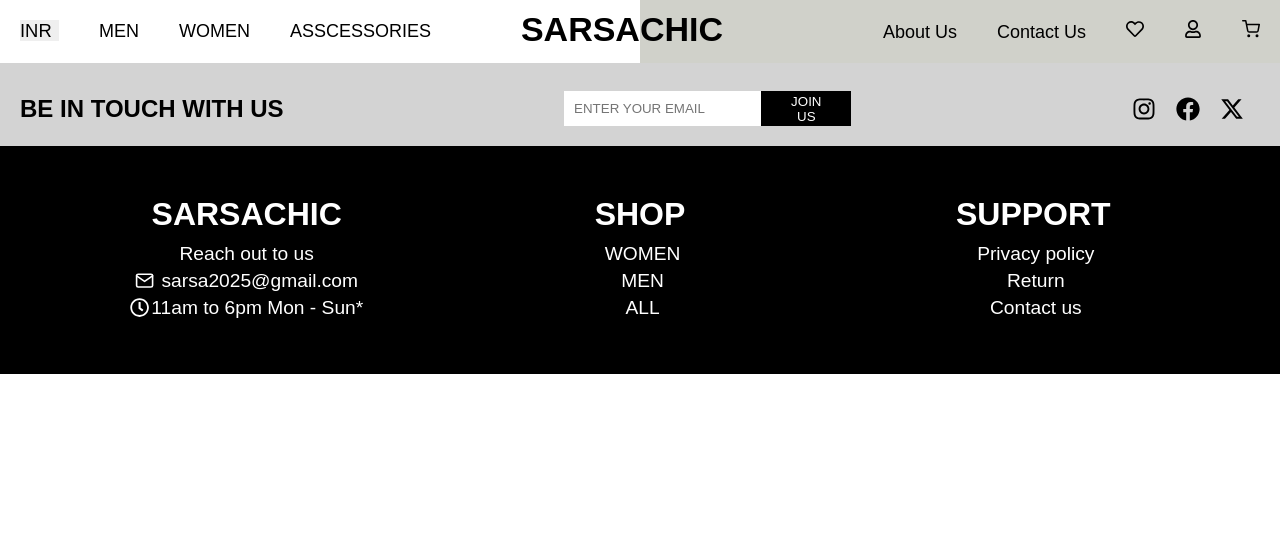
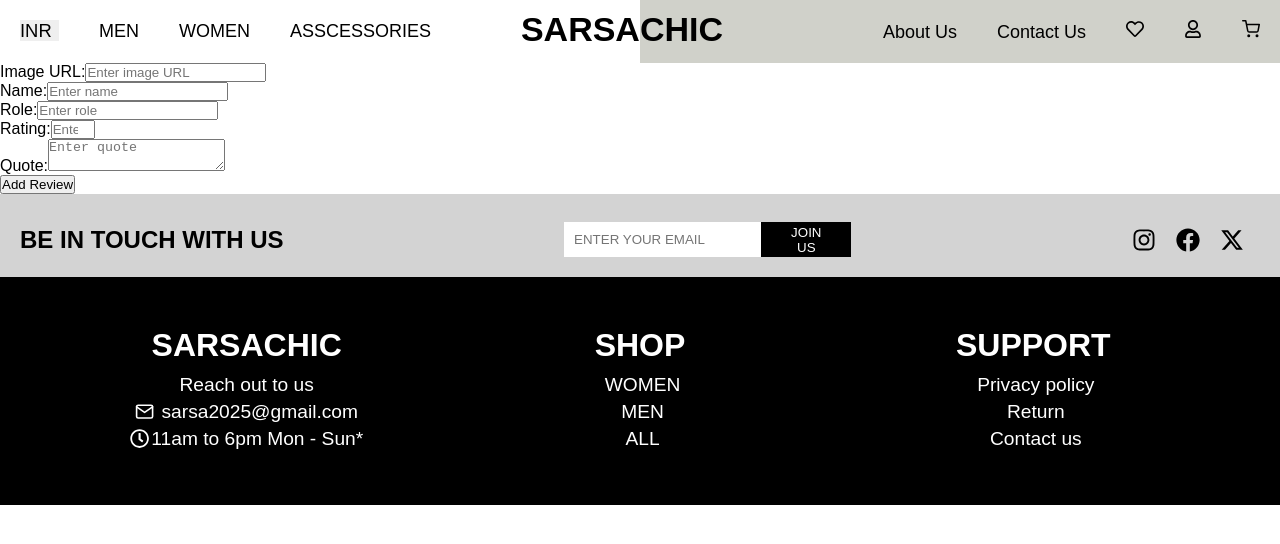
Before and after one commit to avdhesh0009/Sarsachic_Website, a React (Vite) app in the folder sarsa-skleton/: page /review-form in a window 1280 px wide. Shown: the top 544 px of the page. Built offline with nearby package versions, Linux system fonts and the light colour scheme; no server answers.

Commit message:
frontend changes

```diff
--- a/sarsa-skleton/package.json
+++ b/sarsa-skleton/package.json
@@ -14,6 +14,7 @@
     "axios": "^1.7.2",
     "firebase": "^10.12.3",
     "react": "18.3.1",
+    "react-avatar-edit": "^1.2.0",
     "react-dom": "^18.0.0",
     "react-icons": "5.2.1",
     "react-router-dom": "^6.23.1",
--- a/sarsa-skleton/src/App.jsx
+++ b/sarsa-skleton/src/App.jsx
@@ -26,6 +26,7 @@
 import Wishlist from "./pages/Products/Wishlist.jsx";
 
 import VerifyForgotPasswordLink from "./pages/VerifyForgotPasswordLink.jsx";
+import AddReviewForm from "./pages/AddReviewForm.jsx";
 
 
 
@@ -57,6 +58,7 @@
         <Route element={<MyOrders />} path="/myOrders" />
         <Route element={<MyWishlist />} path="/mywishlist" />
         <Route element={<UpdatePassword />} path="/updatepassword" />
+        <Route element={<AddReviewForm/>} path="/review-form"/>
       </Routes>
       <Footer />
     </BrowserRouter>
--- a/sarsa-skleton/src/components/OAuth.jsx
+++ b/sarsa-skleton/src/components/OAuth.jsx
@@ -36,9 +36,9 @@
         },
       );
       setUser(response.data.data);
-      // const data = response.data;
+      const data = response.data;
       // console.log(data);
-      // localStorage.setItem('sarsaUser', JSON.stringify({user:data.data.user, accessToken : data.data.accessToken}));
+      localStorage.setItem('sarsaUser', JSON.stringify({user:data.data.user, accessToken : data.data.accessToken}));
       navigate(location.state?.from ? location.state.from : "/");
     } catch (error) {
       console.log(error);
--- /dev/null
+++ b/sarsa-skleton/src/components/ProfileImageUpload.jsx
@@ -0,0 +1,130 @@
+import React, { useState, useEffect, useContext } from 'react';
+import AvatarEditor from 'react-avatar-edit';
+import useAxiosPublic from '../hooks/useAxios';
+import { WebContext } from '../providers/WebProvider';
+import editiconImg from '../images/editicon.jpg';
+
+const ProfileImageUpload = () => {
+  const [preview, setPreview] = useState(null);
+  const [src, setSrc] = useState(null);
+  const [isEditing, setIsEditing] = useState(true); // Add state to control editing
+  const [originalSrc, setOriginalSrc] = useState(null); // Store the original image URL
+  const axios = useAxiosPublic();
+  const { setUser, user } = useContext(WebContext);
+
+  useEffect(() => {
+    // Fetch the user data including the profile image URL when the component mounts
+    const fetchUserData = async () => {
+      try {
+        const response = await axios.get(`/users/image-url/${user.user._id}`);
+        console.log(response.data.data);
+        setSrc(response.data.data);
+        setOriginalSrc(response.data.data); // Store the original image URL
+        setIsEditing(false); // Disable editing if an image is already uploaded
+      } catch (error) {
+        console.error("Error fetching user data:", error);
+      }
+    };
+
+    fetchUserData();
+  }, []);
+
+  const onClose = () => {
+    setPreview(null);
+  };
+
+  const onCrop = (view) => {
+    setPreview(view);
+  };
+
+  const onBeforeFileLoad = (elem) => {
+    if (elem.target.files[0].size > 5242880) {
+      alert("File is greater than 5mb!");
+      elem.target.value = "";
+    }
+  };
+
+  const handleUpload = async () => {
+    if (preview) {
+      const response = await fetch(preview);
+      const blob = await response.blob();
+      const file = new File([blob], "profile.png", { type: "image/png" });
+      const formData = new FormData();
+      formData.append('profile-image', file);
+
+      const result = await axios.post(`/users/upload-profile-image/${user.user._id}`, formData, {
+        headers: {
+          'Content-Type': 'multipart/form-data',
+        },
+      });
+
+      setSrc(result.data.data.profileImage);
+      setOriginalSrc(result.data.data.profileImage); // Update the original image URL after successful upload
+      setIsEditing(false); // Disable editing after successful upload
+    }
+  };
+
+  const editProfileImage = () => {
+    setIsEditing(true);
+    setPreview(null); // Clear the preview when editing starts again
+  };
+
+  const cancelEdit = () => {
+    setIsEditing(false);
+    setSrc(originalSrc); // Revert to the original image URL
+    setPreview(null); // Clear the preview
+  };
+
+  return (
+    <div>
+      <div style={{ textAlign: 'center' }}>
+        <h3>Profile Image</h3>
+        {isEditing ? (
+          <AvatarEditor
+            width={250}
+            height={250}
+            onCrop={onCrop}
+            onClose={onClose}
+            onBeforeFileLoad={onBeforeFileLoad}
+            src={src}
+            label="Upload"
+          />
+        ) : (
+          <img
+            src={src}
+            alt="Profile"
+            style={{
+              borderRadius: '50%',
+              width: '150px',
+              height: '150px',
+              objectFit: 'cover',
+            }}
+          />
+        )}
+        {preview && isEditing && (
+          <div style={{ marginTop: '20px' }}>
+            <img
+              src={preview}
+              alt="Profile Preview"
+              style={{
+                borderRadius: '50%',
+                width: '150px',
+                height: '150px',
+                objectFit: 'cover',
+              }}
+            />
+            <button onClick={handleUpload}>Upload</button>
+            <button onClick={cancelEdit}>Cancel</button>
+          </div>
+        )}
+      </div>
+      {!isEditing && (
+        <button onClick={editProfileImage}>
+          <img src={editiconImg} alt="Edit" /> Edit
+        </button>
+      )}
+    </div>
+  );
+};
+
+export default ProfileImageUpload;
--- /dev/null
+++ b/sarsa-skleton/src/pages/AddReviewForm.jsx
@@ -0,0 +1,96 @@
+import React, { useState } from 'react';
+
+const AddReviewForm = ({ onSubmit }) => {
+  const [review, setReview] = useState({
+    imageUrl: '',
+    name: '',
+    role: '',
+    rating: '',
+    quote: '',
+  });
+
+  const handleChange = (e) => {
+    const { name, value } = e.target;
+    setReview({
+      ...review,
+      [name]: value,
+    });
+  };
+
+  const handleSubmit = (e) => {
+    e.preventDefault();
+    if (onSubmit) {
+      onSubmit(review);
+    }
+    setReview({
+      imageUrl: '',
+      name: '',
+      role: '',
+      rating: '',
+      quote: '',
+    });
+  };
+
+  return (
+    <form onSubmit={handleSubmit}>
+      <div>
+        <label>Image URL:</label>
+        <input
+          type="text"
+          name="imageUrl"
+          value={review.imageUrl}
+          onChange={handleChange}
+          placeholder="Enter image URL"
+        />
+      </div>
+      <div>
+        <label>Name:</label>
+        <input
+          type="text"
+          name="name"
+          value={review.name}
+          onChange={handleChange}
+          placeholder="Enter name"
+          required
+        />
+      </div>
+      <div>
+        <label>Role:</label>
+        <input
+          type="text"
+          name="role"
+          value={review.role}
+          onChange={handleChange}
+          placeholder="Enter role"
+          required
+        />
+      </div>
+      <div>
+        <label>Rating:</label>
+        <input
+          type="number"
+          name="rating"
+          value={review.rating}
+          onChange={handleChange}
+          placeholder="Enter rating"
+          min="1"
+          max="5"
+          required
+        />
+      </div>
+      <div>
+        <label>Quote:</label>
+        <textarea
+          name="quote"
+          value={review.quote}
+          onChange={handleChange}
+          placeholder="Enter quote"
+          required
+        />
+      </div>
+      <button type="submit">Add Review</button>
+    </form>
+  );
+};
+
+export default AddReviewForm;
--- a/sarsa-skleton/src/pages/Login/Login.jsx
+++ b/sarsa-skleton/src/pages/Login/Login.jsx
@@ -1,4 +1,4 @@
-import React, { useState } from "react";
+import React, { useContext, useState } from "react";
 import image from "../../images/n-1.jpeg";
 import Google from "../../images/search-1.png";
 import { Link, NavLink } from "react-router-dom";
@@ -6,10 +6,12 @@
 import "./Login.css";
 import useAxiosPublic from "../../hooks/useAxios";
 import OAuth from "../../components/OAuth";
+import { WebContext } from "../../providers/WebProvider";
 
 function Login() {
   const [email,setEmail]=useState('');
   const [password,setPassword]=useState('');
+  const {user,setUser} = useContext(WebContext);
   const axios = useAxiosPublic();
   const handleSubmit = async () =>{
     try {
@@ -17,7 +19,11 @@
         email,
         password
       },{withCredentials:true})
-      console.log(response.data);
+      // console.log(response.data);
+      setUser(response.data.data);
+      const data = response.data;
+      // console.log(data);
+      localStorage.setItem('sarsaUser', JSON.stringify({user:data.data.user, accessToken : data.data.accessToken}));
     } catch (error) {
       console.log(error);
     }
--- a/sarsa-skleton/src/pages/ProductPage/ProductPage.jsx
+++ b/sarsa-skleton/src/pages/ProductPage/ProductPage.jsx
@@ -7,11 +7,6 @@
 import demonimg from "../../images/demon.png";
 
 function ProductPage() {
-
-
-
-
-
   return (
     <div className="page-wrapper">
       <div className="page-title">
--- a/sarsa-skleton/src/pages/UserDashboard/Profile.jsx
+++ b/sarsa-skleton/src/pages/UserDashboard/Profile.jsx
@@ -1,4 +1,4 @@
-import React, { useState } from 'react';
+import React, { useContext, useState } from 'react';
 import { Link } from 'react-router-dom';
 import searchImg from '../../images/search.jpg';
 import wishlistImg from '../../images/wishlist.jpg';
@@ -11,14 +11,21 @@
 import logoutImg from '../../images/logout.jpg';
 import './profile.css';
 import useAxiosPublic from '../../hooks/useAxios';
+import { WebContext } from '../../providers/WebProvider';
+import { useRef } from 'react';
+import ProfileImageUpload from '../../components/ProfileImageUpload';
 
 const Profile = () => {
   const axios = useAxiosPublic();
   const [message,setMessage] = useState('');
+
+  const { setUser, user } = useContext(WebContext);
+
   const handleLogout = async () =>{
     try{
       const response = await axios.post('/users/logout');
       console.log(response.data);
+      console.log(user);
       setMessage(response.data.message);
     }
     catch(error){
@@ -34,8 +41,8 @@
       )}
       <div className="profile-box">
         <div className="name">
-          <div className="profile-pic"></div>
-          <h2>Tushar Chauhan</h2>
+          <ProfileImageUpload />
+          <h2>{user?.user?.username}</h2>
         </div>
         <Link to="/userProfile">
           <button className="user">
@@ -76,7 +83,7 @@
         </button>
       </div>
       <div className="profile-content">
-        <h1 className="heading">Welcome Tushar!</h1>
+        <h1 className="heading">Welcome {user?.user?.username}!</h1>
         <div className="profile-board">
           <button className="edit-profile"><img src={editiconImg} alt="" /></button>
           <form action="" className="profile-info">
```
Also changed, not shown: 1 other file (tests, documents, lock files or other folders).
